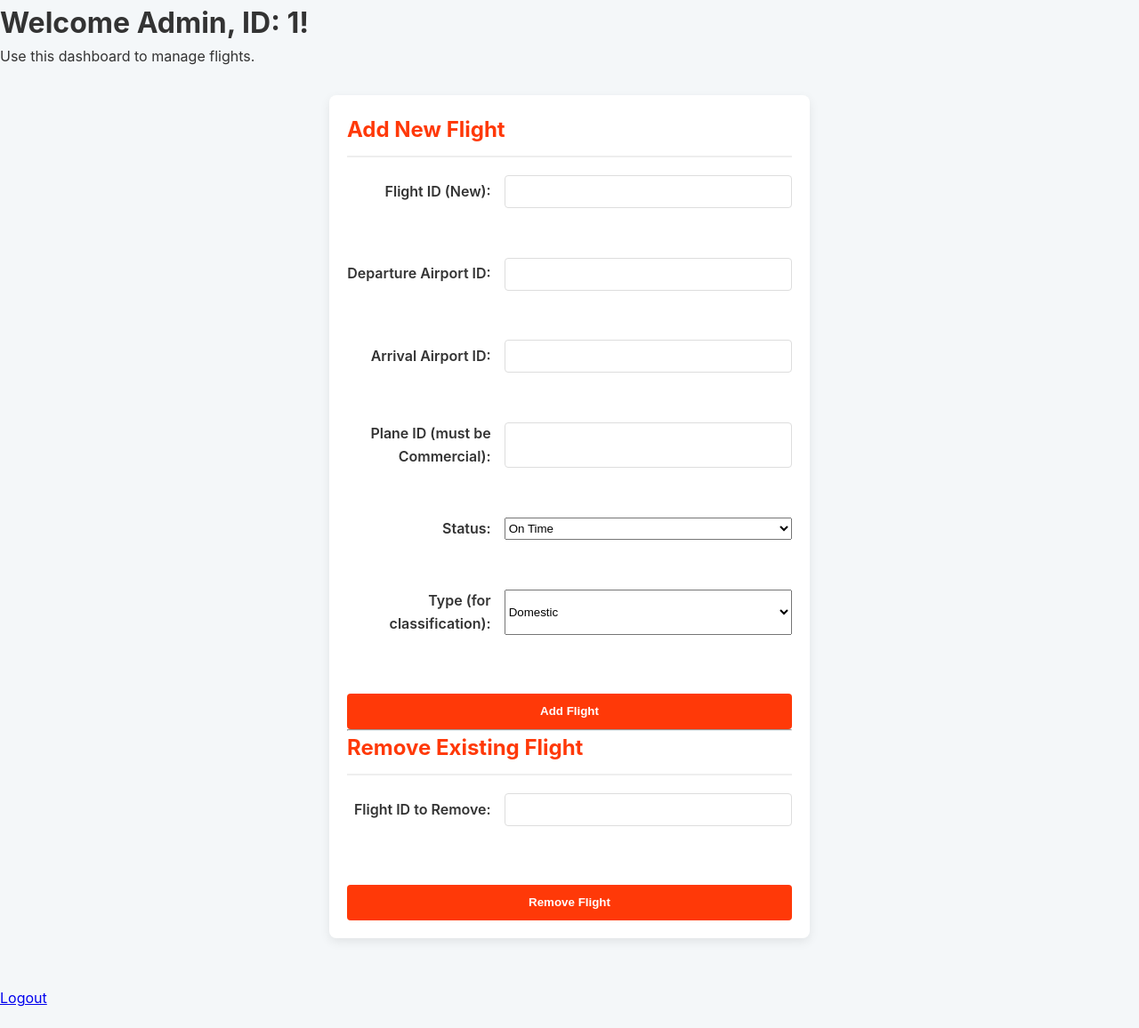
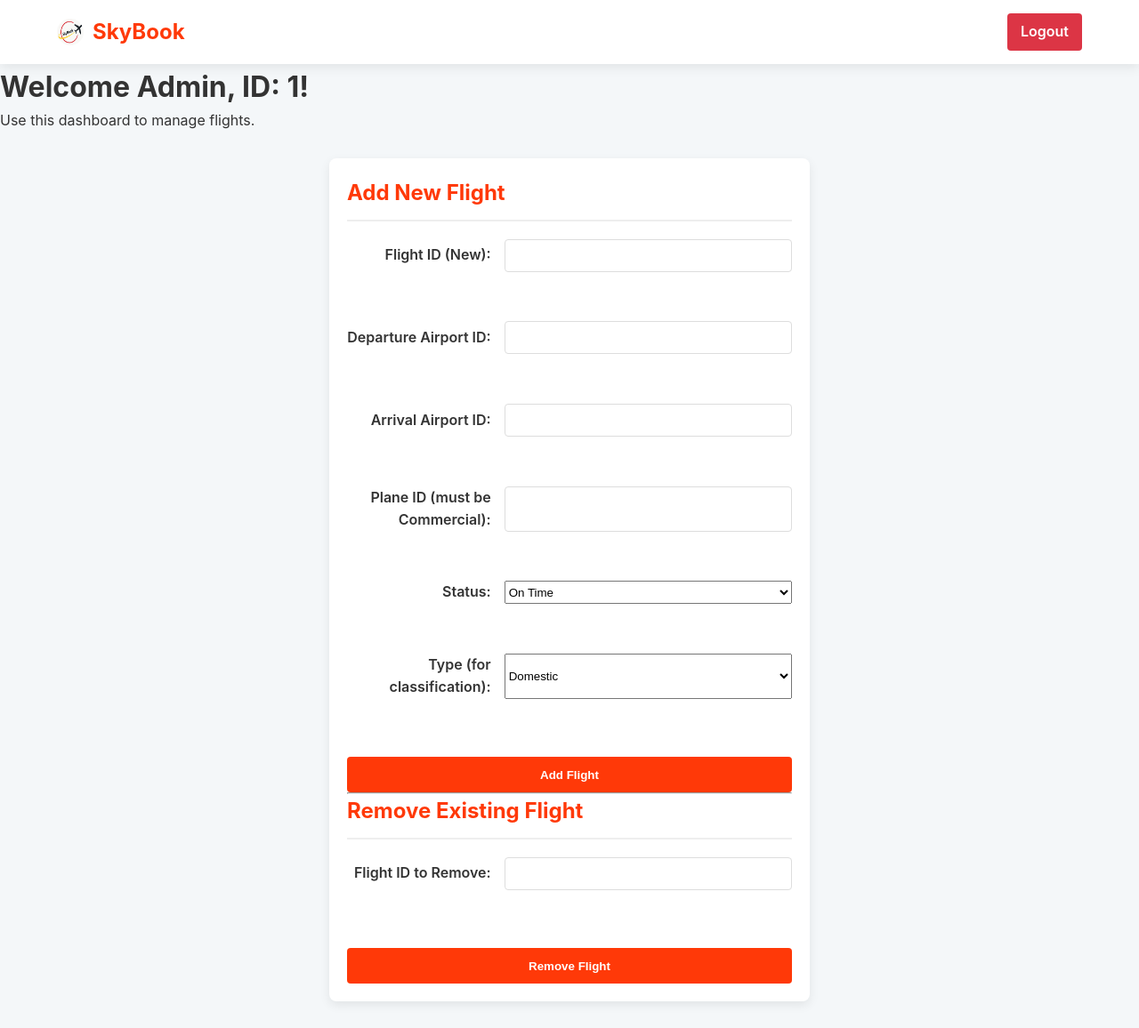
Before and after one commit to sbugniht/databases-project, a PHP site: page /admin.php in a window 1280 px wide. Shown: the whole page at 89% size. Before the commit the page ends 1132 px from the top, so only its background shows below. Run offline with PHP 8.4, Linux system fonts and the light colour scheme; the visitor is signed in with stand-in values (Sample User, id 1).

Commit message:
produttiva

```diff
--- a/public_html/admin.php
+++ b/public_html/admin.php
@@ -9,11 +9,21 @@ if (!isset($_SESSION['user_id']) || (int)$_SESSION['privilege'] !== 1) {
 <!DOCTYPE html>
 <html lang="en">
 <head>
-    <meta charset="UTF-8">
-    <title>Admin Dashboard - SkyBook</title>
     <link rel="stylesheet" href="style.css">
 </head>
 <body>
+
+<header>
+    <div class="logo-wrapper">
+        <img src="images/logo.JPG" alt="SkyBook Logo" class="logo-image">
+        <div class="logo">SkyBook</div>
+    </div>
+
+    <nav>
+        </nav>
+
+    <a href="logout.php" class="header-action-btn">Logout</a>
+</header>
 
 <h1>Welcome Admin, ID: <?php echo htmlspecialchars($_SESSION['user_id']); ?>!</h1>
 <p>Use this dashboard to manage flights.</p>
@@ -65,8 +75,4 @@ if (!isset($_SESSION['user_id']) || (int)$_SESSION['privilege'] !== 1) {
     </form>
 </section>
 
-<br>
-<a href="logout.php">Logout</a>
-
-</body>
 </html>
--- a/public_html/index.php
+++ b/public_html/index.php
@@ -72,7 +72,6 @@ if ($_SERVER["REQUEST_METHOD"] == "POST") {
 $conn->close();
 ?>
 
-?>
 <!DOCTYPE html>
 <html lang="en">
 <head>
--- a/public_html/style.css
+++ b/public_html/style.css
@@ -387,3 +387,29 @@ footer a {
         text-align: left;
     }
 }
+
+/* --- NUOVO STILE PER BOTTONI DI LOGOUT/AZIONE NELL'HEADER --- */
+
+/* Stile base per il link di logout */
+.header-action-btn {
+    text-decoration: none;
+    background-color: var(--error-color); /* Rosso per azione di uscita/pericolo */
+    color: var(--text-light) !important;
+    padding: 8px 15px;
+    border-radius: 4px;
+    font-weight: 600;
+    transition: background-color 0.3s;
+    /* Assicura che sia sempre visibile e separato dalla nav */
+    margin-left: 20px;
+}
+
+.header-action-btn:hover {
+    background-color: #a71d2a; /* Rosso più scuro al passaggio */
+    color: var(--text-light) !important;
+    border-bottom: none !important; /* Rimuove il bordo della nav:hover */
+}
+
+/* Modifica la navigazione per centrarla se non ci sono elementi a destra */
+header nav {
+    margin-left: auto; /* Spinge la nav a sinistra */
+}
```
Also changed, not shown: public_html/user.php (+5 -7 lines).
